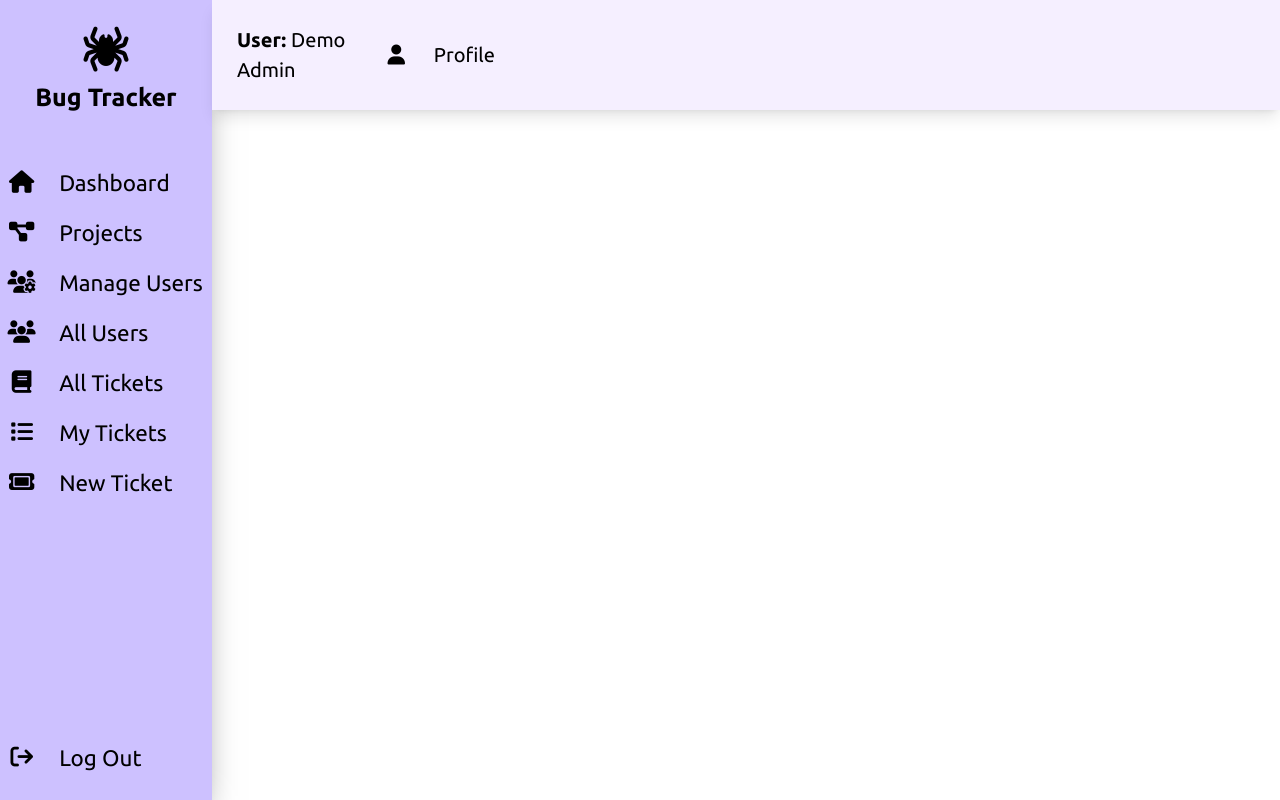
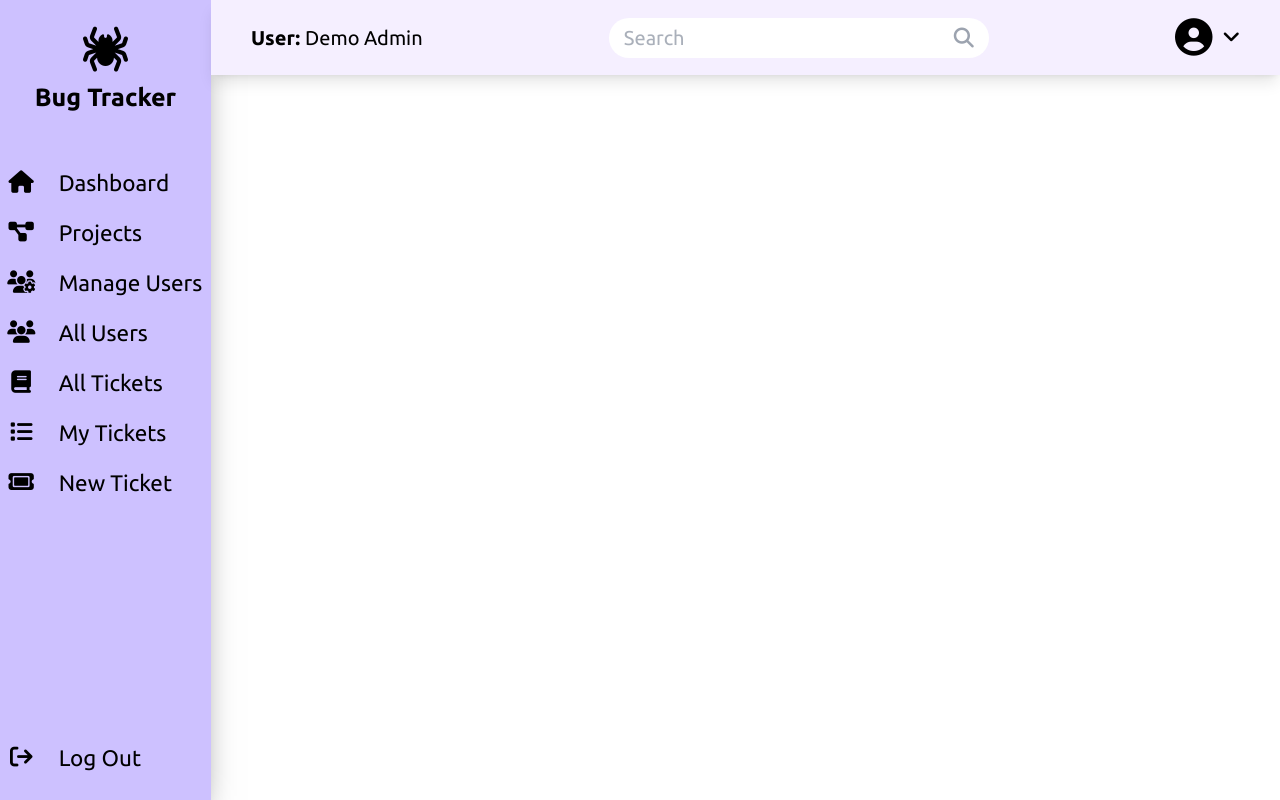
Before and after one commit to emrah-i/BugTracker, a React (Create React App) app in the folder frontend/: page / in a window 1280 px wide. Built offline with nearby package versions, Linux system fonts and the light colour scheme.

Commit message:
Top navbar

```diff
--- a/frontend/src/components/dashboard.jsx
+++ b/frontend/src/components/dashboard.jsx
@@ -1,10 +1,31 @@
+import { useRef } from "react";
 
 function Dashboard() {
-    return(<div className="flex justify-between w-full h-min p-5 bg-fifth-color shadow-lg">
+
+    const dropdownMenu = useRef(null)
+    const dropdownArrow = useRef(null)
+
+    function expandDropdown() {
+        dropdownArrow.current.classList.toggle('rotate-180')
+        dropdownMenu.current.classList.toggle('opacity-0')
+        dropdownMenu.current.classList.toggle('opacity-1')
+    }
+
+    return(<div className="flex justify-between items-center w-full h-min py-3 px-8 bg-fifth-color shadow-lg">
              <div>
                 <p><b>User: </b>Demo Admin</p>
              </div>
-             <a className="nav-link" href="/profile"><i className="nav-icon fa-solid fa-user"></i> Profile</a>
+             <div className="flex gap-2 text-gray-400 items-center bg-white rounded-3xl px-3">
+                <input className="rounded-xl py-1 border-gray-300 opacity-85 w-64 focus:outline-none active:outline-0 border-0 custom-transition" type="text" placeholder="Search"></input>
+                <button type="button"><i class="fa-solid fa-magnifying-glass"></i></button>
+             </div>
+             <div className="relative">
+                <button type="button" className="flex gap-2 items-center"  onClick={expandDropdown}><i className="flex items-center pointer-events-none text-3xl fa-solid fa-circle-user"></i><i class="flex items-center pointer-events-none fa-solid fa-angle-down duration-300" ref={dropdownArrow}></i></button>
+                <ul className="absolute bg-black text-white rounded-lg p-2 right-1 list-none pointer-events-none opacity-0 duration-300" ref={dropdownMenu}>
+                    <p>Profile</p>
+                    <p>Settings</p>
+                </ul>
+             </div>
            </div>)
 }
 
--- a/frontend/src/index.css
+++ b/frontend/src/index.css
@@ -18,6 +18,12 @@ body {
   font-family: 'Ubuntu', sans-serif;
 }
 
+.custom-transition {
+  transition: all .5s ease;
+  -webkit-transition: all .25s;
+  -moz-transition: all 0.25s;
+}
+
 .custom-shadow {
   box-shadow: -1.65rem 0 2rem .5rem black;
 }
```
